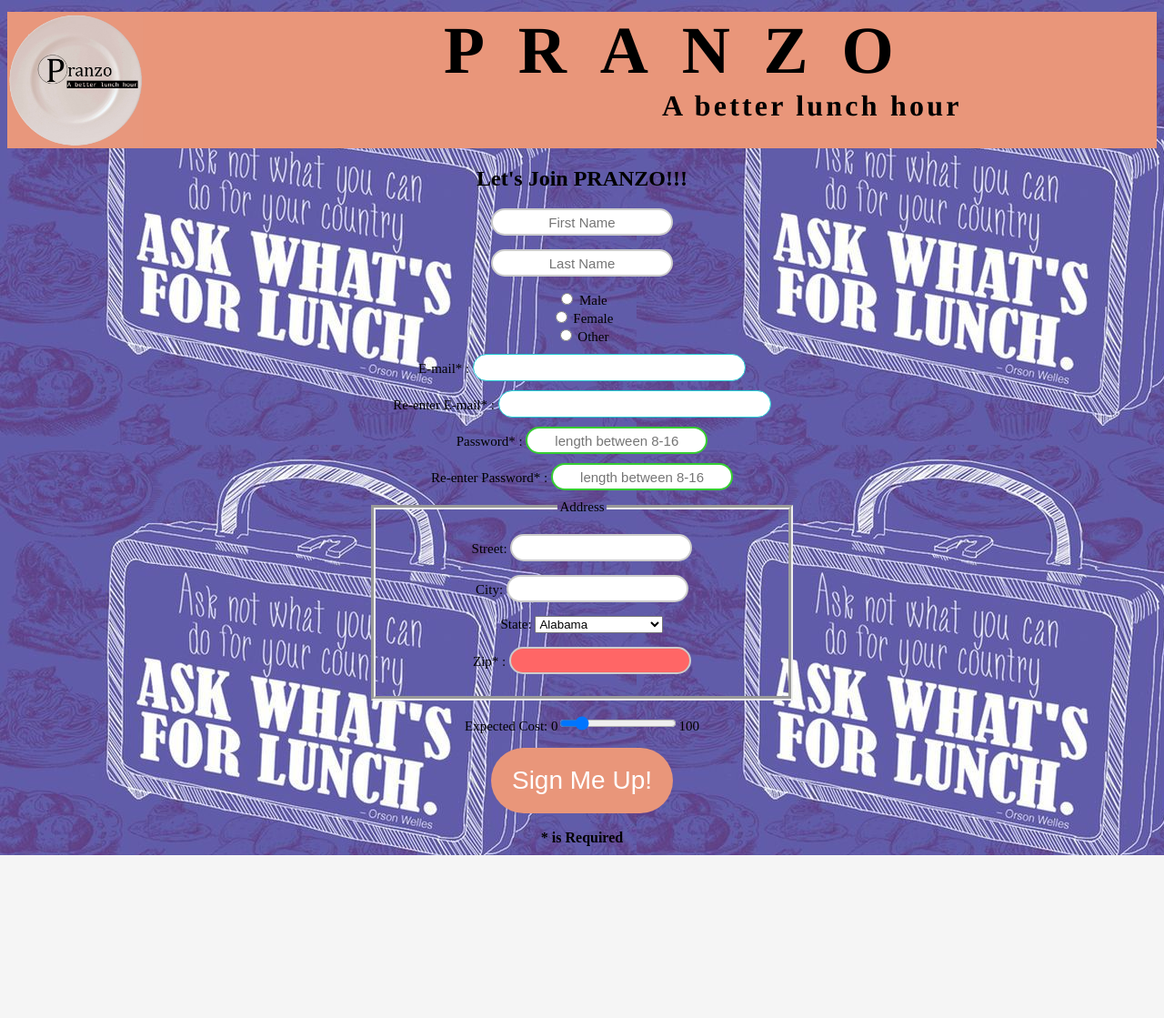
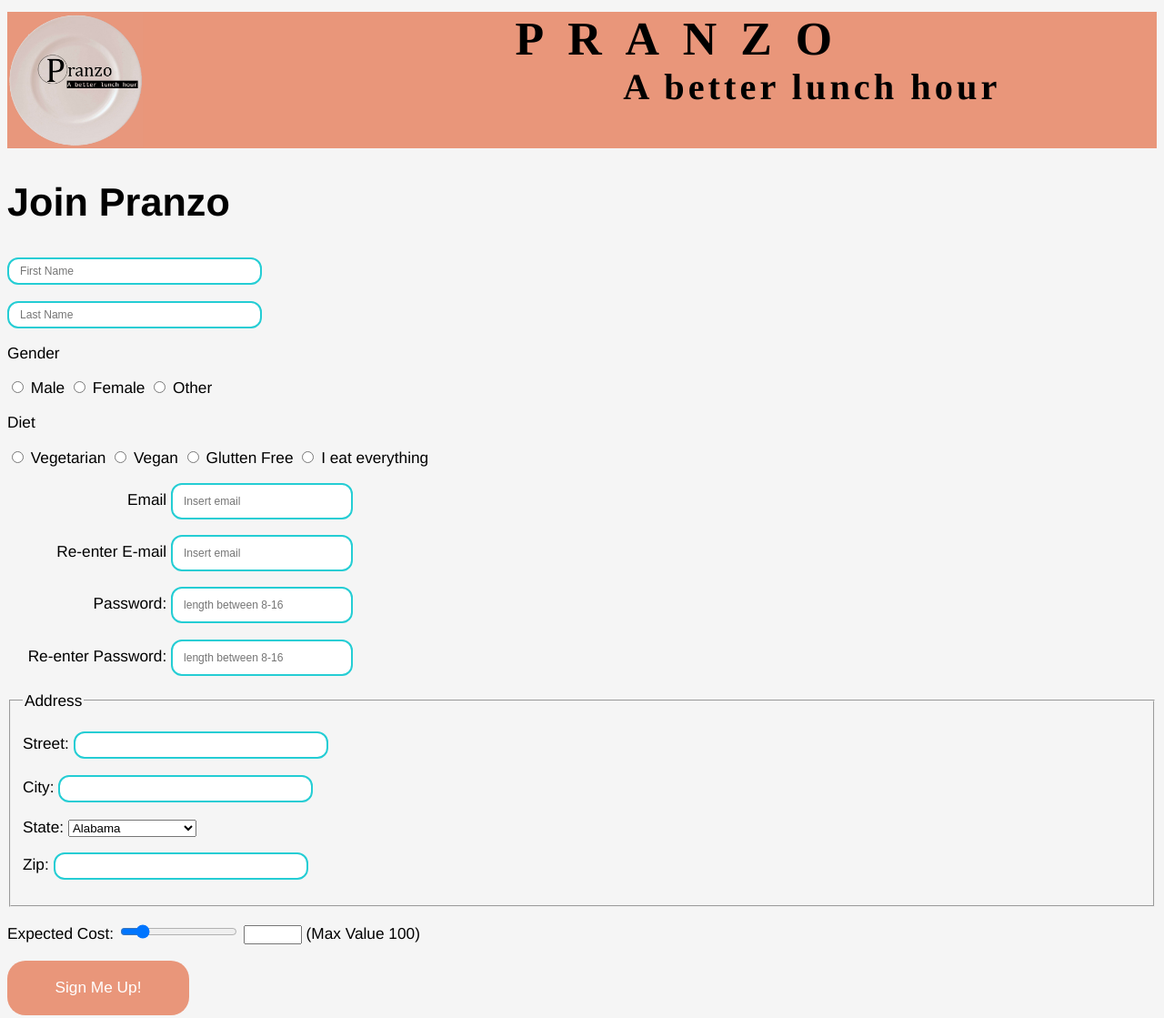
Before and after one commit to ededej/hw-test, a plain HTML site: page signUp.html in a window 1280 px wide. Shown: the whole page at 91% size. Before the commit the page ends 940 px from the top, so only its background shows below. Drawn offline with Linux system fonts and the light colour scheme.

Commit message:
signup updates

```diff
--- a/main.css
+++ b/main.css
@@ -3,18 +3,47 @@ body{
     background-color:whitesmoke;
     font-family: Helvetica, Arial, sans-serif;
 }
+/*Making the website responsive to different resulutions*/
+@media (max-width: 200px) {
+    html { font-size: 2%; }
+}
+@media (min-width: 300px) {
+    html { font-size: 70%; }
+}
 
+@media (min-width: 360px) {
+    html { font-size: 95%; }
+}
+
+@media (min-width: 500px) {
+    html { font-size: 135%; }
+}
+
+@media (min-width: 700px) {
+    html { font-size: 160%; }
+}
+
+@media (min-width: 1000px) {
+    html { font-size: 180%; }
+}
+
+@media (min-width: 1500px) {
+    html { font-size: 225%; }
+}
 /*header css*/
 header{
     background-color:darksalmon;
     height: 150px;
-
+    margin-bottom: 10px;
+    position: relative;
+    min-width: 50%;
+    max-width: 100%;
 }
 
 header h1{
     margin:1% 2% 0% 20%  ;
     color:black;
-    font-size: 460%;
+    font-size:1.8em;
     text-transform:uppercase;
     text-align: center;
     letter-spacing:0.5em;
@@ -24,7 +53,7 @@ header h1{
 header h2{
     margin-left:40%  ;
     margin-top: 0%;
-    font-size: 200%;
+    font-size: 1.4em;
     color:black;
     text-align:center;
     letter-spacing:0.1em;
@@ -34,18 +63,20 @@ header h2{
 
 /*search css*/
 #search{
+    align-items: baseline;
+    margin-top: 10px;
     text-align: center;
     padding-top: 30px;
-    font-size: 20px;
+    font-size: 1.1em;
 }
 
 input[type=text] {
-    height: 60px;
+    height: 55px;
     width: 210px;
     box-sizing: border-box;
     border: 2px solid #ccc;
     border-radius: 12px;
-    font-size: 16px;
+    font-size: .5em;
     background-color: white;
     background-image: url('search_icon.png');
     background-position: 10px 10px;
@@ -59,54 +90,62 @@ input[type=text]:focus {
     width: 91%;
 }
 
-/*The css for bottom part of singin, singup and about us*/
-
-#underSearch{
+/*Sign in CSS*/
+form {
+    /* Just to center the form on the page */
+    margin: 0 auto;
+    width: 400px;
+    /* To see the outline of the form */
+    padding: 1em;
+}
+/*Need to be alinging the text*/
+#signIn{
+    align-content: center;
     text-align: center;
-    padding-top: 10px;
-}
-
-li{
+    /*padding-top: 10px;*/
+    /*margin-left: 30px;*/
+    font-size: 1em;
     display: block;
-    text-align: center;
-    margin-bottom: 20px;
-}
-
-#signIn{
-    padding-left: 10%;
-    margin-left: 30px;
-    font-size: 30px;
-}
-
-#email{
 
 }
 
+#signIn  label {
+    width: 90px;
+    padding-bottom: 10px;
+    display: inline-table ;
+    text-align:left;
+    margin-bottom: 20px;
+    font-size: 0.7em;
+}
 
 
-#password{
-    text-align: center;
-    margin-bottom: 30px;
-    padding-left: 32px;
-}
-
-#submit{
-    padding-left: 12%;
-}
 input[type=email] {
-    height: 60px;
-    width: 280px;
+    height: 45px;
+    width: 250px;
     box-sizing: border-box;
     border: 2px solid #24cdd4;
     border-radius: 12px;
-    font-size: 18px;
+    font-size: 0.7em;
     background-color: white;
     background-position: 10px 10px;
     background-repeat: no-repeat;
     padding: 12px 20px 12px 12px;
-    -webkit-transition: width 0.4s ease-in-out;
-    transition: width 0.4s ease-in-out;
+
 }
+input[type=password] {
+    height: 45px;
+    width: 250px;
+    box-sizing: border-box;
+    border: 2px solid #24cdd4;
+    border-radius: 12px;
+    font-size: 0.7em;
+    background-color: white;
+    background-position: 10px 10px;
+    background-repeat: no-repeat;
+    padding: 12px 20px 12px 12px;
+
+}
+
 .button{
     color:white;
 }
@@ -116,9 +155,18 @@ input[type=submit] {
     height: 60px;
     border:4px;
     border-radius: 20px;
-    font-size: 24px;
+    font-size: 1em;
 }
 
-#singUp, #about, #singUpResturant{
-    padding-left: 12%;
+/*The last part of CSS*/
+#underSearch{
+    align-content: center;
+    text-align: center;
+    font-size: 0.8em;
 }
+
+li{
+    display: block;
+    text-align: center;
+    margin-bottom: 20px;
+}
--- /dev/null
+++ b/signIn.css
@@ -0,0 +1,66 @@
+/*Body css*/
+body{
+    background-color:whitesmoke;
+    font-family: Helvetica, Arial, sans-serif;
+}
+/*Making the website responsive to different resulutions*/
+@media (max-width: 200px) {
+    html { font-size: 2%; }
+}
+@media (min-width: 300px) {
+    html { font-size: 70%; }
+}
+
+@media (min-width: 360px) {
+    html { font-size: 95%; }
+}
+
+@media (min-width: 500px) {
+    html { font-size: 135%; }
+}
+
+@media (min-width: 700px) {
+    html { font-size: 160%; }
+}
+
+@media (min-width: 1000px) {
+    html { font-size: 180%; }
+}
+
+@media (min-width: 1500px) {
+    html { font-size: 225%; }
+}
+/*header css*/
+header{
+    background-color:darksalmon;
+    height: 150px;
+    margin-bottom: 10px;
+    position: relative;
+    min-width: 50%;
+    max-width: 100%;
+}
+
+header h1{
+    margin:1% 2% 0% 20%  ;
+    color:black;
+    font-size:1.8em;
+    text-transform:uppercase;
+    text-align: center;
+    letter-spacing:0.5em;
+    font-family: Klee, Times, serif;
+}
+
+header h2{
+    margin-left:40%  ;
+    margin-top: 0%;
+    font-size: 1.4em;
+    color:black;
+    text-align:center;
+    letter-spacing:0.1em;
+    font-family: "Cambria Math", Times, serif;
+
+}
+
+#menu ul {
+    display:inline;
+}
--- a/signUp.css
+++ b/signUp.css
@@ -1,19 +1,49 @@
 /*Body css*/
 body{
     background-color:whitesmoke;
+    font-family: Helvetica, Arial, sans-serif;
+}
+@media (max-width: 200px) {
+    html { font-size: 2%; }
+}
+@media (min-width: 300px) {
+    html { font-size: 70%; }
+}
+
+@media (min-width: 360px) {
+    html { font-size: 95%; }
+}
+
+@media (min-width: 500px) {
+    html { font-size: 135%; }
+}
+
+@media (min-width: 700px) {
+    html { font-size: 160%; }
+}
+
+@media (min-width: 1000px) {
+    html { font-size: 180%; }
+}
+
+@media (min-width: 1500px) {
+    html { font-size: 225%; }
 }
 
 /*header css*/
 header{
     background-color:darksalmon;
     height: 150px;
-
+    margin-bottom: 10px;
+    position: relative;
+    min-width: 50%;
+    max-width: 100%;
 }
 
 header h1{
     margin:1% 2% 0% 20%  ;
     color:black;
-    font-size: 460%;
+    font-size:1.8em;
     text-transform:uppercase;
     text-align: center;
     letter-spacing:0.5em;
@@ -23,7 +53,7 @@ header h1{
 header h2{
     margin-left:40%  ;
     margin-top: 0%;
-    font-size: 200%;
+    font-size: 1.4em;
     color:black;
     text-align:center;
     letter-spacing:0.1em;
@@ -31,151 +61,90 @@ header h2{
 
 }
 
-body {
-    /*background-color: #615aae;*/
-    background-image: url("food.jpg");
-    background-position: left top;
-    background-attachment: fixed;
+form{
+    font-size:0.6em;
+    display: inline;
+
 }
+input[type=name] {
+    height: 30px;
+    width: 280px;
+    box-sizing: border-box;
+    border: 2px solid #24cdd4;
+    border-radius: 12px;
+    font-size: 0.7em;
+    background-color: white;
+    background-position: 10px 10px;
+    background-repeat: no-repeat;
+    padding: 12px 20px 12px 12px;
 
-
-#FirstName{
-    text-align: center;
-    padding-top: 0px;
-    font-size: 15px;
-}
-
-#LastName{
-    text-align: center;
-    padding-top: 0px;
-    font-size: 15px;
-}
-
-input[type=text] {
-    height: 30px;
-    width: 200px;
-    box-sizing: border-box;
-    border: 2px solid #ccc;
-    border-radius: 30px;
-    font-size: 15px;
-    text-align: center;
-    -webkit-transition: width 0.4s ease-in-out;
-    transition: width 0.4s ease-in-out;
-}
-
-input:focus{
-    outline: none;
-    box-shadow: 2px 2px 2px rgba(0,0,0,0.4);
-}
-
-#Gender{
-    text-align: center;
-    padding-top: 0px;
-    font-size: 15px;
-}
-input[type=radio]{
-    border-radius: 30px;
-}
-input:checked{
-    font-style: italic;
-}
-input:invalid{
-    background-color: #ff6666;
-}
-#Email{
-    text-align: center;
-    font-size: 15px;
 }
 
 input[type=email] {
-    height: 30px;
-    width: 300px;
+    height: 40px;
+    width: 200px;
     box-sizing: border-box;
-    border: 1px solid #24cdd4;
-    border-radius: 20px;
-    font-size: 15px;
-    text-align: center;
+    border: 2px solid #24cdd4;
+    border-radius: 12px;
+    font-size: 0.7em;
+    background-color: white;
+    background-position: 10px 10px;
+    background-repeat: no-repeat;
+    padding: 12px 20px 12px 12px;
+
 }
 
-li{
-    display: block;
-    text-align: center;
-    margin-bottom: 10px;
+input[type=password] {
+    height: 40px;
+    width: 200px;
+    box-sizing: border-box;
+    border: 2px solid #24cdd4;
+    border-radius: 12px;
+    font-size: 0.7em;
+    background-color: white;
+    background-position: 10px 10px;
+    background-repeat: no-repeat;
+    padding: 12px 20px 12px 12px;
+
+
 }
-#Password{
-    text-align: center;
-    font-size: 15px;
+input[type=address] {
+    height: 30px;
+    width: 280px;
+    box-sizing: border-box;
+    border: 2px solid #24cdd4;
+    border-radius: 12px;
+    font-size: 0.7em;
+    background-color: white;
+    background-position: 10px 10px;
+    background-repeat: no-repeat;
+    padding: 12px 20px 12px 12px;
+
 }
 
-input[type=Password] {
-    height: 30px;
-    width: 200px;
-    box-sizing: border-box;
-    border: 2px solid #34cd31;
-    border-radius: 20px;
-    font-size: 15px;
-    text-align: center;
-}
-#Address{
-    text-align: center;
-    font-size: 15px;
+#radio label {
+    float: right;
+    display: inline;
+    width: auto;
+    margin-left: 4em;
 }
 
-fieldset {
-    display: block;
-    margin-left: 400px;
-    margin-right: 400px;
-    padding-top: 0.35em;
-    padding-bottom: 0.625em;
-    padding-left: 0.75em;
-    padding-right: 0.75em;
-    border: 5px groove;
+#emailPass {
+    text-align: right;
+    display: inline-table;
+    width: 380px;
+}
+input[type=range] {
+
+
 }
 
-#Range{
-    text-align: center;
-    font-size: 15px;
+button {
+    background-color:darksalmon  ;
+    color:white;
+    width:200px;
+    height: 60px;
+    border:4px;
+    border-radius: 20px;
+    font-size: 1em;
 }
-
-#SignUpButton{
-    text-align: center;
-}
-.button {
-    position: relative;
-    background-color: darksalmon;
-    border: none;
-    font-size: 28px;
-    color: #FFFFFF;
-    padding: 20px;
-    width: 200px;
-    border-radius: 40px;
-    text-align: center;
-    -webkit-transition-duration: 0.4s;
-    transition-duration: 0.4s;
-    text-decoration: none;
-    overflow: hidden;
-    cursor: pointer;
-}
-.button:hover {
-    background-color: lightgreen;
-}
-
-.button:after {
-    content: "";
-    background: #f1f1f1;
-    display: block;
-    position: absolute;
-    padding-top: 300%;
-    padding-left: 350%;
-    margin-left: -20px !important;
-    margin-top: -120%;
-    opacity: 0;
-    transition: all 0.8s;
-}
-
-.button:active:after {
-    padding: 0;
-    margin: 0;
-    opacity: 1;
-    transition: 0s
-}
--- a/signUp.html
+++ b/signUp.html
@@ -12,45 +12,51 @@
     <img src="plate-004.jpg" width="150" height="150" alt="Ermal Dedej photo"
          style="float:left">
     <h1> Pranzo </h1>
-    <h2 >A better lunch hour</h2>
+    <h2>A better lunch hour</h2>
 </header>
-    <h2 align="center"><b>Let's Join PRANZO!!!</b></h2>
-    <div id="FirstName">
-    	<p>
-    		<input type="text" maxlength="20" placeholder="First Name"/></p>
-    </div>
-    <div id="LastName">
-		<p>
-			<input type="text" maxlength="20" placeholder="Last Name"/></p>
-	</div>
-	<div id="Gender">
-		<li>
-		<input type="radio" name="gender" value="male"> Male<br>
-  		<input type="radio" name="gender" value="female"> Female<br>
-  		<input type="radio" name="gender" value="other"> Other<br></li>
+
+
+<h2><b>Join Pranzo</b></h2>
+    <form>
+
+    <p><input type="name" maxlength="20" placeholder="First Name"/></p>
+
+    <p><input type="name" maxlength="20" placeholder="Last Name"/></p>
+
+    <div id="sex">
+        <p> Gender</p>
+        <label><input type="radio" name="gender" value="male"> Male</label>
+        <label><input type="radio" name="gender" value="female"> Female</label>
+        <label><input type="radio" name="gender" value="other"> Other</label>
     </div>
 
-	<div id="Email">
-		<li>
-		E-mail* : <input type="email" name="UserEmail"/></li>
-		<li>
-		Re-enter E-mail* : <input type="email" name="UserEmail"/></li>
+    <div id="diet">
+        <p> Diet</p>
+        <label><input type="radio" name="foodOption1" value="veggie"> Vegetarian</label>
+        <label><input type="radio" name="foodOption2" value="vegan"> Vegan</label>
+        <label><input type="radio" name="foodOption3" value="glFree"> Glutten Free</label>
+        <label><input type="radio" name="foodOption4" value="other"> I eat everything</label>
+
+    </div>
+    <div id="emailPass">
+        <p >Email <input type = "email" placeholder="Insert email"/></p>
+
+        <p >Re-enter E-mail <input type = "email" placeholder="Insert email"/></p>
+
+        <p>Password: <input type="password" minlength="8" maxlength="16" placeholder="length between 8-16" name="pwd"/></p>
+        <p>Re-enter Password: <input type="password" minlength="8" maxlength="16" placeholder="length between 8-16" name="pwd"/></p>
     </div>
 
-	<div id="Password">
-		<li>
-		Password* : <input type="password" minlength="8" maxlength="16" placeholder="length between 8-16" name="pwd"/></li>
+    <fieldset>
 
-		<li>
-		Re-enter Password* : <input type="password" minlength="8" maxlength="16" placeholder="length between 8-16" name="pwd"/></li>
-	</div>
+        <legend>Address</legend>
 
-	<div id="Address">
-		<fieldset>
-		<legend>Address</legend>
-		<p>Street: <input type="text" name="street"/></p>
-		<p>City: <input type="text" name="city"/></p>
-		<p>State: <select>
+        <p>Street: <input type="address" name="street"/></p>
+
+        <p>City: <input type="address" name="city"/></p>
+
+        <p>State:
+            <select>
             <option value="AL">Alabama</option>
             <option value="AK">Alaska</option>
             <option value="AZ">Arizona</option>
@@ -103,17 +109,16 @@
             <option value="WI">Wisconsin</option>
             <option value="WY">Wyoming</option>
             </select></p>
-		<p>Zip* : <input type="text" name="zip" pattern= "^[0-9]{5}(?:-[0-9]{4})?$" maxlength="5" required/> </p>
+
+        <p>Zip: <input type="address" name="zip" maxlength="5"/> </p>
     </fieldset>
 
-	</div>
+    <p>Expected Cost:
+        <input type="range" name="amountRange" min="0" max="100"  step="1" value="15" oninput="this.form.amountInput.value=this.value" />
+        <input type="number" name="amountInput"   min="0" max="100"/> (Max Value 100)</p>
 
-	<div id="Range">
-		<p>Expected Cost: 0<input type="range" min="0" max"100" step="1" value="15"/>100</p>
-	</div>
+    <p><button>Sign Me Up!</button></p>
 
-	<div id="SignUpButton">
-		<button class="button">Sign Me Up!</button>
-	</div>
-	<li><center><b></br>* is Required</b></center></li>
+    </form>
+
 </body>
```
Also changed, not shown: index.html (+13 -7 lines), signIn.html (+31 -1 lines). Lines whose indentation alone changed are shown as unchanged.
